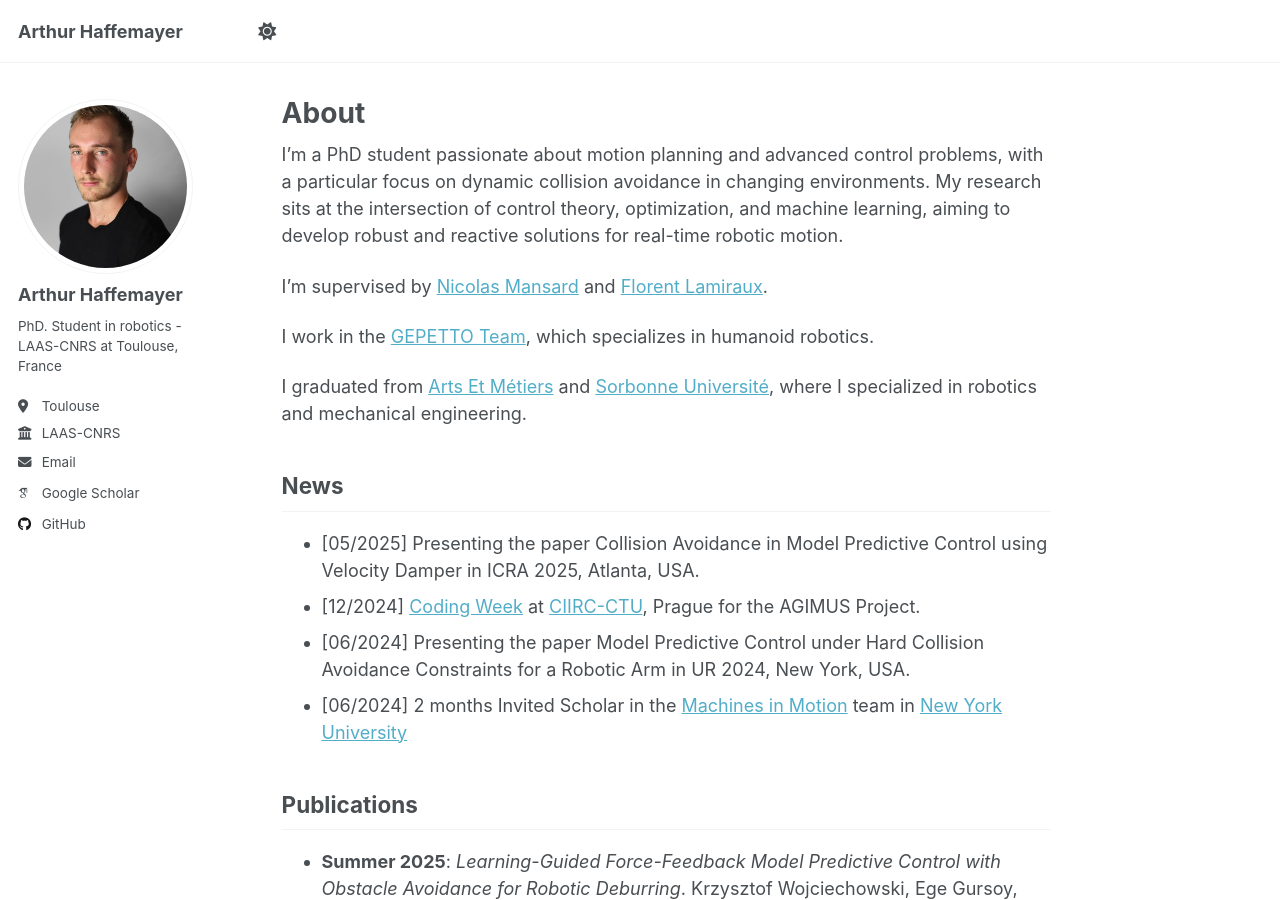
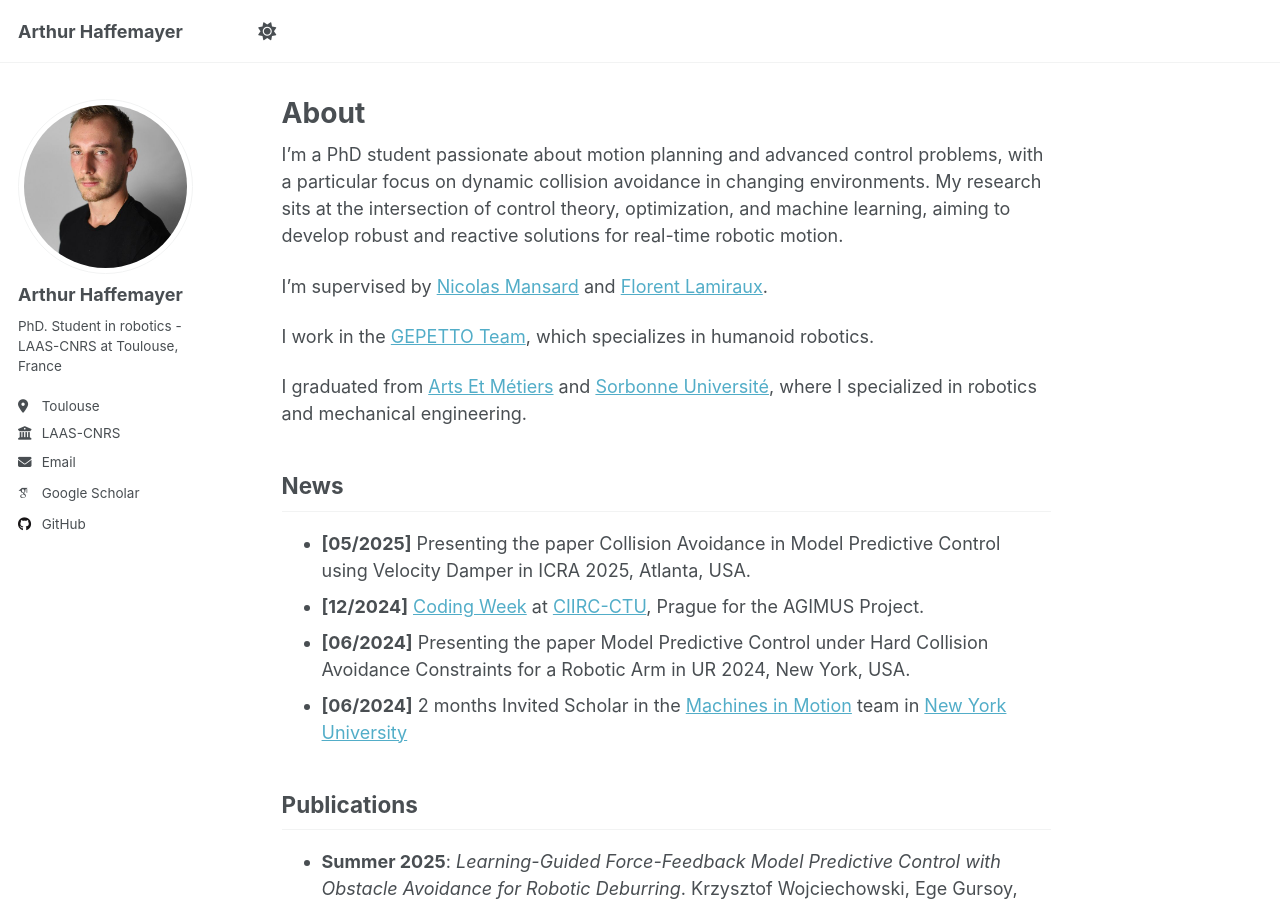
Before and after one commit to ahaffemayer/ahaffemayer.github.io, a Jekyll site: the page built from _pages/about.md, in a window 1280 px wide and 900 px high. Built offline with Jekyll 4.4.1, drawn with Linux system fonts in a browser that asks for light colours; some web fonts are replaced.

Commit message:
adding bold for dates

```diff
--- a/_pages/about.md
+++ b/_pages/about.md
@@ -17,10 +17,10 @@ I graduated from [Arts Et Métiers](https://artsetmetiers.fr/en) and [Sorbonne U
 
 ## News
 
-- [05/2025] Presenting the paper Collision Avoidance in Model Predictive Control using Velocity Damper in ICRA 2025, Atlanta, USA.
-- [12/2024] [Coding Week](https://www.agimus-project.eu/news-events/news/51-successful-coding-week-at-ciirc-ctu-marks-key-milestone-for-agimus-project) at [CIIRC-CTU](https://www.ciirc.cvut.cz/), Prague for the AGIMUS Project.
-- [06/2024] Presenting the paper Model Predictive Control under Hard Collision Avoidance Constraints for a Robotic Arm in UR 2024, New York, USA.
-- [06/2024] 2 months Invited Scholar in the [Machines in Motion](https://www.machinesinmotion.org/) team in [New York University](https://www.nyu.edu/)
+- **[05/2025]** Presenting the paper Collision Avoidance in Model Predictive Control using Velocity Damper in ICRA 2025, Atlanta, USA.
+- **[12/2024]** [Coding Week](https://www.agimus-project.eu/news-events/news/51-successful-coding-week-at-ciirc-ctu-marks-key-milestone-for-agimus-project) at [CIIRC-CTU](https://www.ciirc.cvut.cz/), Prague for the AGIMUS Project.
+- **[06/2024]** Presenting the paper Model Predictive Control under Hard Collision Avoidance Constraints for a Robotic Arm in UR 2024, New York, USA.
+- **[06/2024]** 2 months Invited Scholar in the [Machines in Motion](https://www.machinesinmotion.org/) team in [New York University](https://www.nyu.edu/)
 
 ## Publications
 
```
